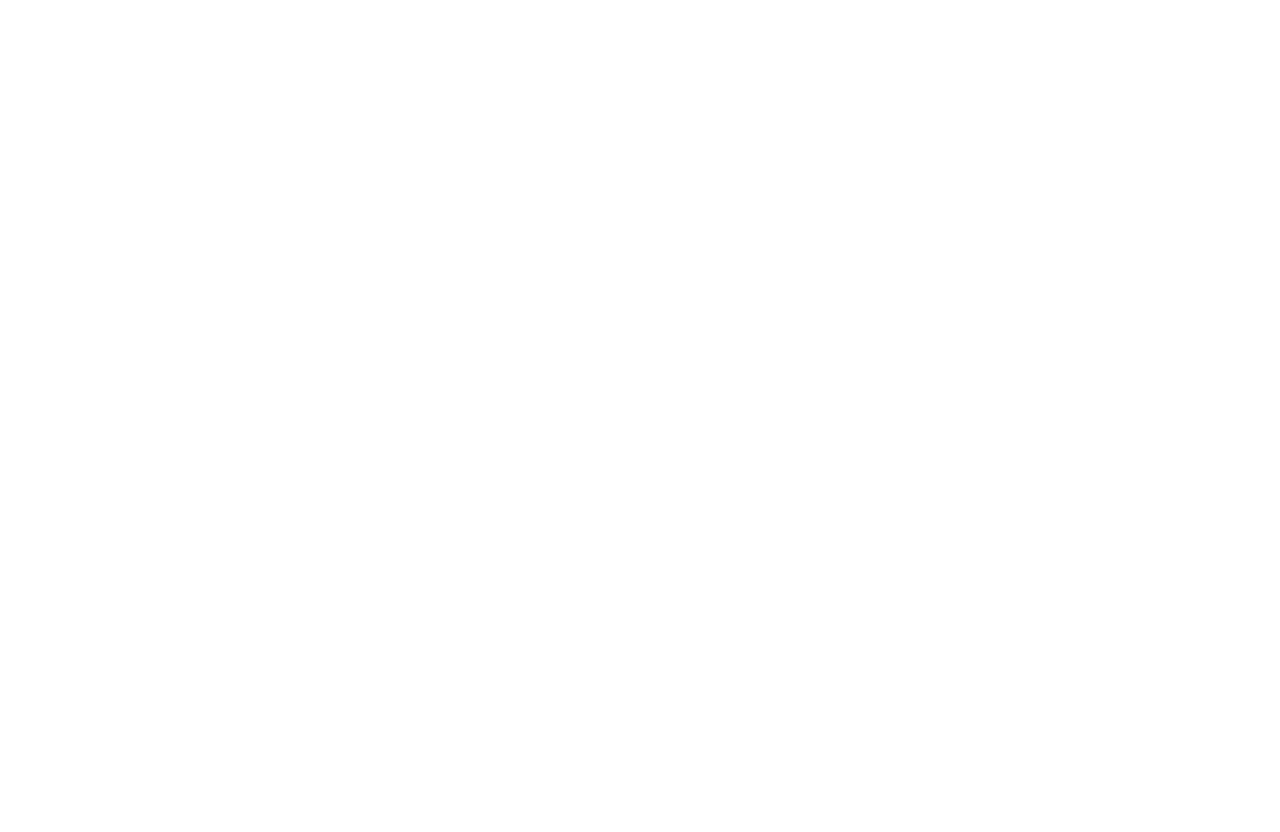
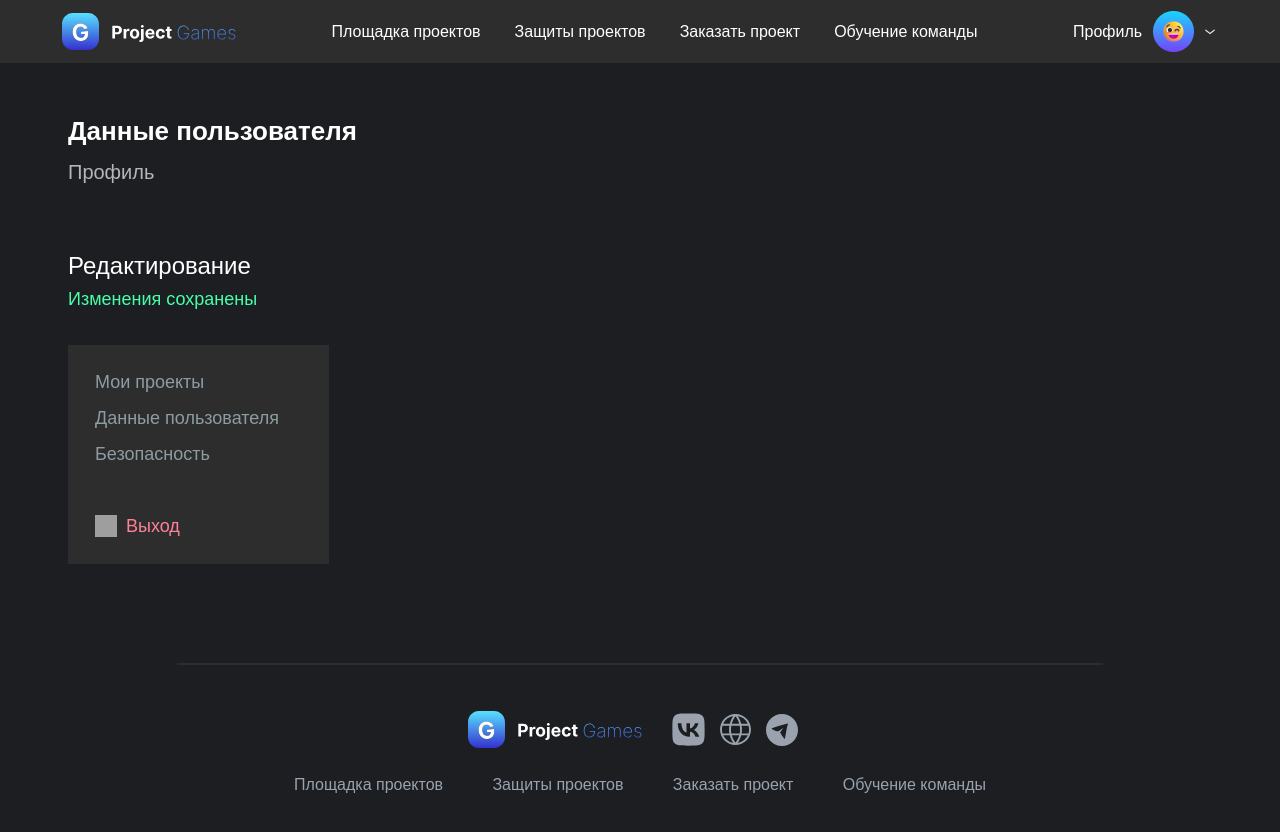
Before and after one commit to d-a-v-a/web-agregator, a React (Create React App) app: page /profile in a window 1280 px wide. Before the commit this address had no page. Shown: the top 832 px of the page. Before the commit the page ends 800 px from the top, so only its background shows below. Built offline with nearby package versions, Linux system fonts and the light colour scheme; grey boxes are pictures that could not be loaded; a web font is replaced by a local one.

Commit message:
creact ProfileLayout with components

```diff
--- a/src/App.tsx
+++ b/src/App.tsx
@@ -10,6 +10,10 @@
 import SearchOnEmail from "./pages/Auth/Recovery/SearchOnEmail";
 import SuccessInfo from "./pages/Auth/Recovery/SuccessInfo";
 import ChangePassword from "./pages/Auth/Recovery/ChangePassword";
+import MyProjects from "./pages/Profile/components/MyProjects";
+import Information from "./pages/Profile/components/Information";
+import Security from "./pages/Profile/components/Security";
+import ProfileLayout from "./pages/Profile/ProfileLayout";
 
 
 function App() {
@@ -19,6 +23,11 @@
             <Route index element={<Home/>}/>
             <Route path='project' element={<Project/>}/>
             <Route path='editing' element={<ProjectEditing/>}/>
+            <Route path='profile' element={<ProfileLayout/>}>
+                <Route path='my-projects' element={<MyProjects/>}/>
+                <Route path='information' element={<Information/>}/>
+                <Route path='security' element={<Security/>}/>
+            </Route>
           </Route>
           <Route path='auth' element={<AuthLayout/>}>
             <Route path='login' element={<Login/>}/>
--- a/src/components/AuthLayout.tsx
+++ b/src/components/AuthLayout.tsx
@@ -1,7 +1,7 @@
 import React from "react";
 import styled from "styled-components";
 import {Link, Outlet} from "react-router-dom";
-import Header from "./Header";
+import Header from "./Header/Header";
 import logo from "../assets/images/logo.svg";
 
 
--- a/src/components/Header.tsx
+++ b/src/components/Header/Header.tsx
@@ -1,10 +1,10 @@
 import styled from "styled-components";
 import React from 'react';
-import profileIMG from '../assets/images/profile.png'
-import logo from '../assets/images/logo.svg'
+import logo from '../../assets/images/logo.svg'
 import {Link} from "react-router-dom";
+import Profile from "./Profile";
 
-function Header() {
+const Header = () => {
   return (
       <HeaderWrapper>
           <HeaderStyle>
@@ -79,34 +79,4 @@
   )
 }
 
-
-const ProfileStyle = styled.div`
-  display: flex;
-  align-items: center;
-
-  font-style: normal;
-  font-weight: 500;
-  font-size: 16px;
-  line-height: 19px;
-
-  color: var(--white-color);
-
-  &:hover span {
-    color: var(--blue-bg);
-  }
-`
-
-
-function Profile() {
-  return(
-      <ProfileStyle>
-        <Link to={'/auth/login'} style={{display: 'flex', alignItems: 'center'}}>
-          <span style={{marginRight: 11, transition: 'color 0.3s ease-in-out'}}>Профиль</span>
-          <img src={profileIMG} alt="" style={{marginRight: 8}}/>
-        </Link>
-      </ProfileStyle>
-  )
-}
-
-
 export default Header
--- /dev/null
+++ b/src/components/Header/Profile.tsx
@@ -0,0 +1,92 @@
+import styled from "styled-components";
+import React from 'react';
+import profileIMG from '../../assets/images/profile.png'
+import {Link} from "react-router-dom";
+import dropdownOutline from "../../assets/images/dropdown_outline.svg";
+
+const Profile = () => {
+  return (
+      <ProfileStyle>
+          <LinkProfile to={'#'}>
+              <span style={{marginRight: 11, transition: 'color 0.3s ease-in-out'}}>Профиль</span>
+              <img src={profileIMG} alt="" style={{marginRight: 8}}/>
+              <img src="" alt=""/>
+          </LinkProfile>
+          <DropLinksWrapper>
+              <DropLinks>
+                  <DropLink to={'/profile/information'}>Профиль</DropLink>
+                  <DropLink to={'/auth/login'}>Войти</DropLink>
+              </DropLinks>
+          </DropLinksWrapper>
+      </ProfileStyle>
+  )
+}
+
+const LinkProfile = styled(Link)`
+  display: flex;
+  align-items: center;
+
+  font-weight: 500;
+  font-size: 16px;
+  line-height: 19px;
+
+  color: var(--white-color);
+
+  &:hover span {
+    color: var(--blue-bg);
+  }
+
+  &::after {
+    content: '';
+    width: 16px;
+    height: 16px;
+    background: url(${dropdownOutline}) center/contain no-repeat;
+  }
+`
+
+const ProfileStyle = styled.div`
+  position: relative;
+
+  &:hover ul {
+    opacity: 1;
+    visibility: visible;
+  }
+`
+
+const DropLinksWrapper = styled.ul`
+  visibility: hidden;
+  position: absolute;
+  opacity: 0;
+  width: 100%;
+  top: 100%;
+  left: 0;
+`
+
+const DropLinks = styled.div`
+  padding: 20px 25px;
+  margin-top: 20px;
+
+  background-color: var(--dark-grey-color);
+
+  transition: opacity 0.3s ease-in-out;
+`
+
+const DropLink = styled(Link)`
+  margin-bottom: 12px;
+  font-size: 14px;
+
+  color: var(--title-input);
+
+  &:hover {
+    color: var(--blue-bg);
+  }
+
+  &:last-child {
+    margin-bottom: 0;
+  }
+
+  transition: color 0.3s ease-in-out;
+`
+
+
+export default Profile
--- a/src/components/MainLayout.tsx
+++ b/src/components/MainLayout.tsx
@@ -1,5 +1,5 @@
 import React from "react";
-import Header from "./Header";
+import Header from "./Header/Header";
 import {Outlet} from "react-router-dom";
 import Footer from "./Footer";
 import styled from "styled-components";
--- a/src/components/SidebarForEditing.tsx
+++ b/src/components/SidebarForEditing.tsx
@@ -23,7 +23,7 @@
   }
 `
 
-const PublicationNotice = styled.div`
+export const PublicationNotice = styled.div`
   margin-bottom: 35px;
   font-style: normal;
   font-weight: 400;
--- a/src/index.tsx
+++ b/src/index.tsx
@@ -37,6 +37,7 @@
     --purple-color: #D2A6DD;
     --input-title: rgba(193, 217, 226, 0.65);
     --contacts-color: rgba(208, 230, 238, 0.94);
+    --red-color: #FF8197;
   }
 
 
--- /dev/null
+++ b/src/pages/Profile/ProfileLayout.tsx
@@ -0,0 +1,132 @@
+import React from 'react';
+import styled from "styled-components";
+import {AsideStyle} from "../../components/Aside/AsideStyle";
+import {H2Style} from "../ProjectEditing/ProjectEditing";
+import {PublicationNotice} from "../../components/SidebarForEditing";
+import {NavLink, Outlet} from "react-router-dom";
+import exitSvg from "../../assets/images/exit.svg"
+
+const ProfileLayout = () => {
+    return (
+        <ProfileLayoutStyle>
+            <TitleStyle>Данные пользователя</TitleStyle>
+            <SubTitle>Профиль</SubTitle>
+            <ProfileGrid>
+                <AsideStyle>
+                    <H2Style style={{marginBottom: '8px'}}>Редактирование</H2Style>
+                    <PublicationNotice>Изменения сохранены</PublicationNotice>
+                    <ProfileNavStyle>
+                        <NavListStyle>
+                            <NavLinkStyle
+                                to={'my-projects'}
+                                className={({ isActive }) =>
+                                    isActive ? "active" : ""
+                                }
+                            >
+                                Мои проекты
+                            </NavLinkStyle>
+                            <NavLinkStyle
+                                to={'information'}
+                                className={({ isActive }) =>
+                                    isActive ? "active" : ""
+                                }
+                            >
+                                Данные пользователя
+                            </NavLinkStyle>
+                            <NavLinkStyle
+                                to={'security'}
+                                className={({ isActive }) =>
+                                    isActive ? "active" : ""
+                                }
+                            >
+                                Безопасность
+                            </NavLinkStyle>
+                        </NavListStyle>
+                        <ExitStyle>Выход</ExitStyle>
+                    </ProfileNavStyle>
+                </AsideStyle>
+                <Outlet/>
+            </ProfileGrid>
+        </ProfileLayoutStyle>
+    )
+}
+
+export default ProfileLayout
+
+const ProfileLayoutStyle = styled.div`
+  margin: 0 auto 74px;
+  max-width: 1144px;
+`
+
+const TitleStyle = styled.div`
+  margin-bottom: 14px;
+  font-weight: 600;
+  font-size: 26px;
+  color: var(--white-color);
+`
+
+const SubTitle = styled.div`
+  margin-bottom: 67px;
+  font-size: 20px;
+  color: var(--grey-title);
+`
+
+const ProfileGrid = styled.div`
+  display: flex;
+  gap: 120px;
+`
+
+const ProfileNavStyle = styled.nav`
+  margin-bottom: 25px;
+  padding: 27px;
+  background-color: var(--dark-grey-color);
+`
+
+const NavListStyle = styled.ul`
+
+`
+
+const NavLinkStyle = styled(NavLink)<{ isActive?: boolean }>`
+  margin-bottom: 15px;
+  font-size: 18px;
+  color: var(--input-title);
+
+  &:last-child {
+    margin-bottom: 0;
+  }
+
+  &:hover {
+    color: var(--white-color);
+    transition: color 0.3s ease-in-out;
+  }
+  &.active {
+    color: var(--white-color);
+  }
+`
+
+const ExitStyle = styled.button`
+  margin-top: 50px;
+
+  font-weight: 400;
+  font-size: 18px;
+
+  display: flex;
+  align-items: center;
+  gap: 9px;
+
+  color: var(--red-color);
+
+  &::before {
+    content: '';
+    width: 22px;
+    height: 22px;
+
+    background-image: url(${exitSvg});
+
+    transition: transform 0.3s ease-in-out;
+  }
+
+  &:hover::before  {
+    transform: translateX(3px);
+  }
+`
--- /dev/null
+++ b/src/pages/Profile/components/Information.tsx
@@ -0,0 +1,11 @@
+import React from 'react';
+
+const Information = () => {
+    return (
+        <>
+            Данные пользователя
+        </>
+    )
+}
+
+export default Information
--- /dev/null
+++ b/src/pages/Profile/components/MyProjects.tsx
@@ -0,0 +1,11 @@
+import React from 'react';
+
+const MyProjects = () => {
+    return (
+        <>
+            Мои проекты
+        </>
+    )
+}
+
+export default MyProjects
--- /dev/null
+++ b/src/pages/Profile/components/Security.tsx
@@ -0,0 +1,11 @@
+import React from 'react';
+
+const Security = () => {
+    return (
+        <>
+            Безопасность
+        </>
+    )
+}
+
+export default Security
```
